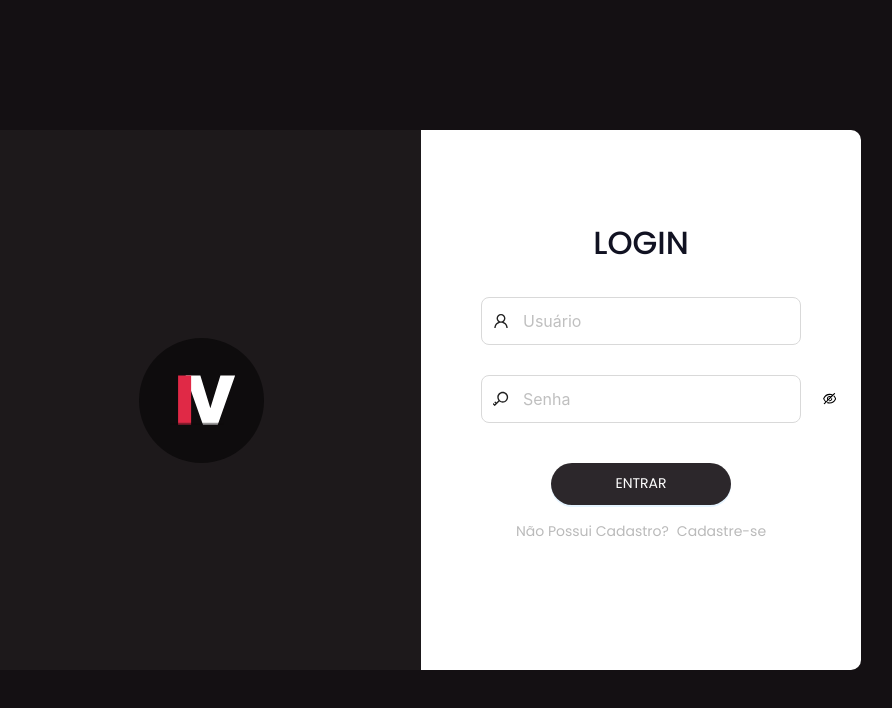
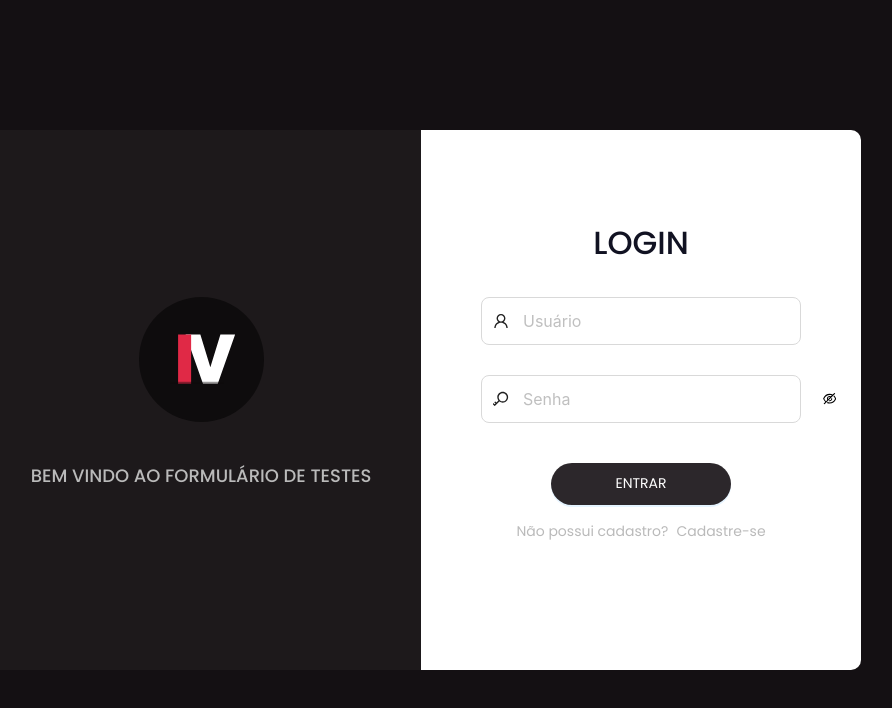
Before and after one commit to Ianvi1/FormTraining, a React (Vite) app: page / in a window 1280 px wide. Shown: the top 708 px of the page, without its empty margins (219-1111 px from the left). Built offline with nearby package versions, Linux system fonts and the light colour scheme.

Commit message:
adicionando texto do lado esquerdo, e correção de texto

```diff
--- a/src/assets/models/login/LoginScreen.tsx
+++ b/src/assets/models/login/LoginScreen.tsx
@@ -1,7 +1,7 @@
 import { ButtonComponent } from "../../components/button";
 import InputComponent from "../../components/input";
 import SVGlogo from "../../styles/icons/logo";
-import { ContainerLoginScreen, ContainerLogoScreen, DescRegister, DescRegisterContainer, InputAreaLoginScreen, LinkRegister, TitleLoginScreen } from "../../styles/LoginScreen.styles";
+import { ContainerLoginScreen, ContainerLogoScreen, DescRegister, DescRegisterContainer, InputAreaLoginScreen, LinkRegister, TextLeftSide, TitleLoginScreen } from "../../styles/LoginScreen.styles";
 import { UserOutlined, KeyOutlined } from '@ant-design/icons';
 
 const LoginScreen = () => {
@@ -9,6 +9,7 @@ const LoginScreen = () => {
     <ContainerLoginScreen>
       <ContainerLogoScreen>
       <SVGlogo width={125} height={125}/>
+      <TextLeftSide>Bem vindo ao Formulário de testes</TextLeftSide>
       </ContainerLogoScreen>
       <InputAreaLoginScreen>
       <TitleLoginScreen>Login</TitleLoginScreen>
@@ -16,7 +17,7 @@ const LoginScreen = () => {
       <InputComponent type="password" placeholder="Senha" icon={<KeyOutlined />} />
       <ButtonComponent/>
       <DescRegisterContainer>
-      <DescRegister>Não Possui Cadastro?</DescRegister>
+      <DescRegister>Não possui cadastro?</DescRegister>
       <LinkRegister href="/">Cadastre-se</LinkRegister>
       </DescRegisterContainer>
       </InputAreaLoginScreen>
--- a/src/assets/styles/LoginScreen.styles.ts
+++ b/src/assets/styles/LoginScreen.styles.ts
@@ -21,6 +21,7 @@ export const ContainerLogoScreen = styled.div`
   padding: 20px;
   border-top-left-radius: 10px;
   border-bottom-left-radius: 10px;
+  flex-direction: column;
 
 
 `
@@ -80,3 +81,13 @@ export const DescRegisterContainer = styled.div`
   justify-content: center;
   margin-top: 16px;
 `;
+
+export const TextLeftSide = styled.h2`
+  font-family:'Poppins';
+  font-size: 18px;
+  font-weight: 500;
+  text-align: center;
+  color: #bababa;
+  text-transform: uppercase;
+  margin-top: 40px;
+`;
```
